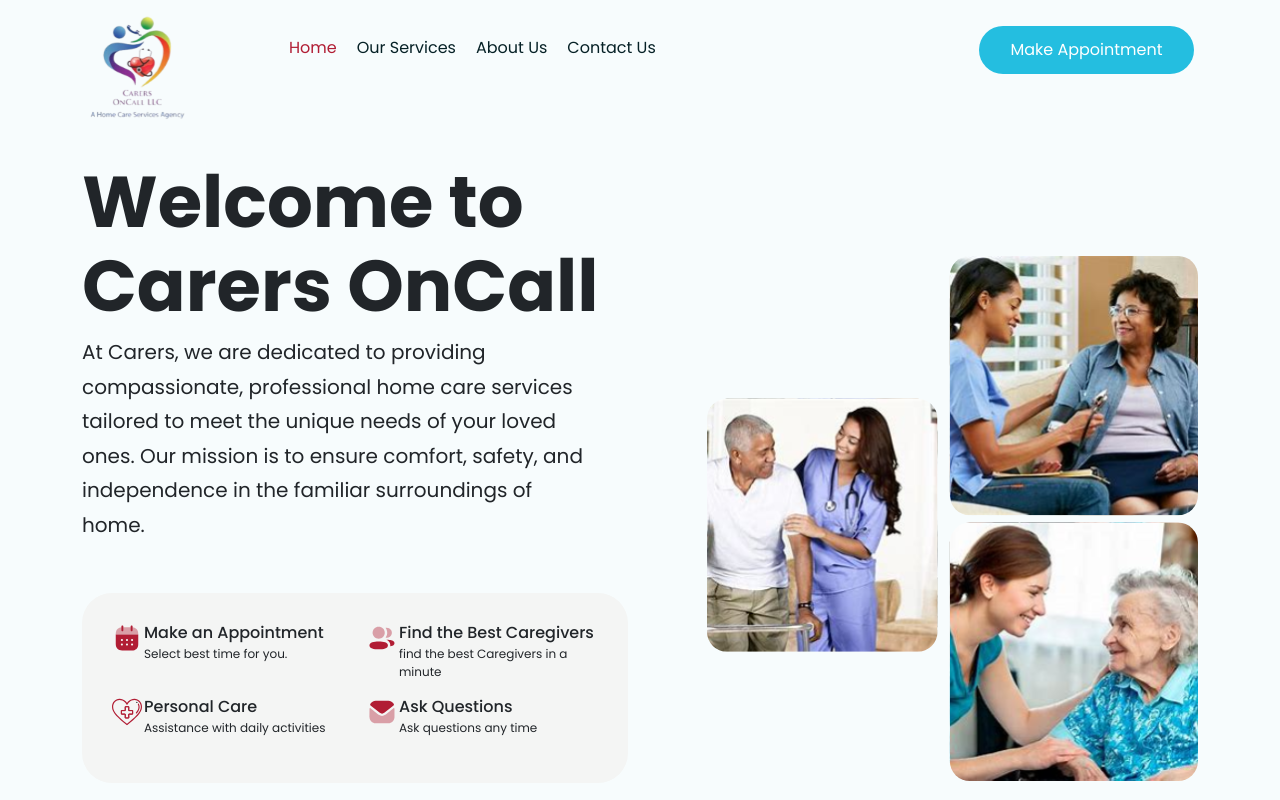
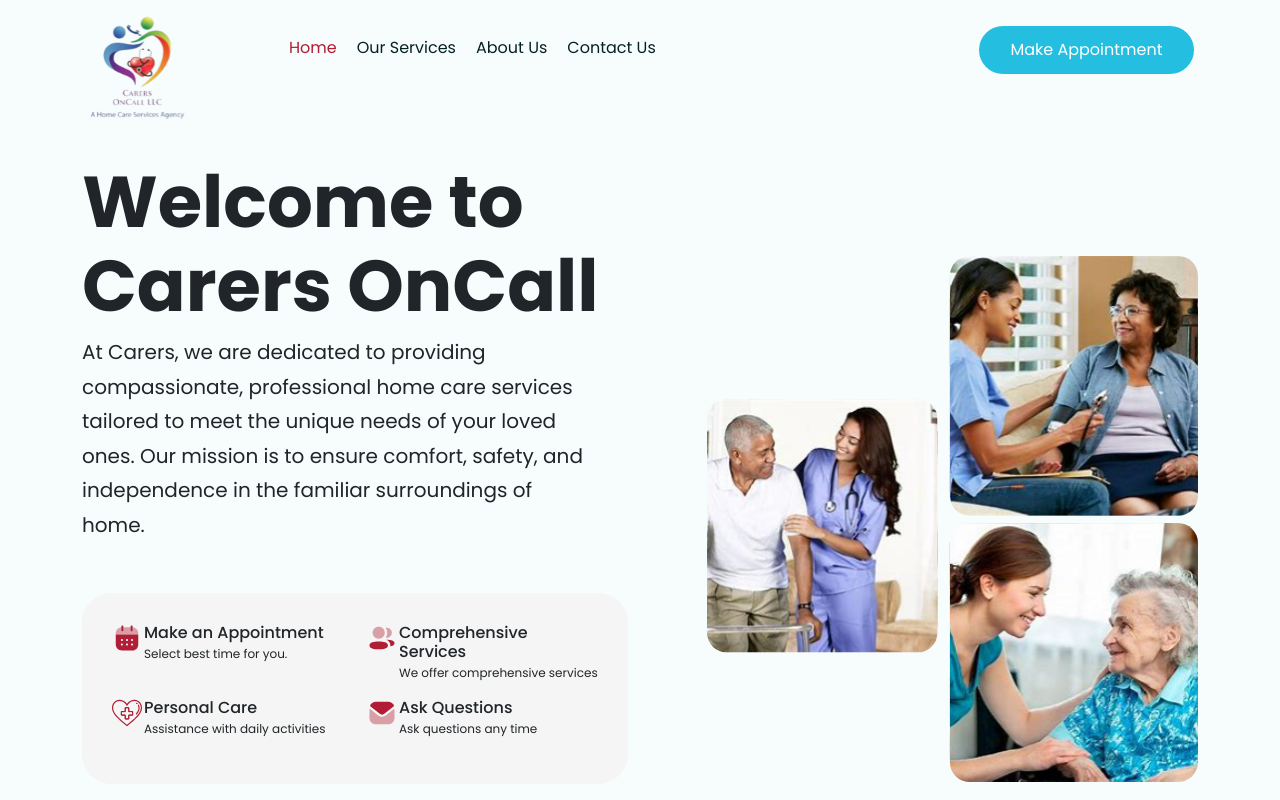
Before and after one commit to sammyhak/CarersOnCall, a React (Vite) app: page / in a window 1280 px wide. Shown: the top 800 px of the page. Built offline with nearby package versions, Linux system fonts and the light colour scheme.

Commit message:
done kinda

```diff
--- a/src/pages/home.jsx
+++ b/src/pages/home.jsx
@@ -95,8 +95,8 @@
                     <div className="content flex">
                       <img src={userIcon} alt="calender Icon" />
                       <div className="text">
-                        <h6>Find the Best Caregivers</h6>
-                        <p>find the best Caregivers in a minute</p>
+                        <h6>Comprehensive Services</h6>
+                        <p>We offer comprehensive services</p>
                       </div>
                     </div>
                   </div>
@@ -156,10 +156,10 @@
             <Why />
           </div>
         </FadeInSection>
-
+        {/*
         <FadeInSection>
           <Staffs />
-        </FadeInSection>
+        </FadeInSection> */}
 
         <FadeInSection>
           <Banner />
```
